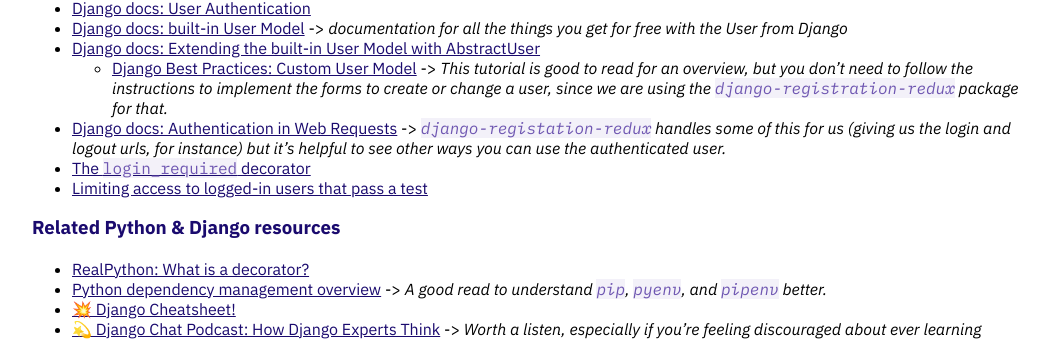
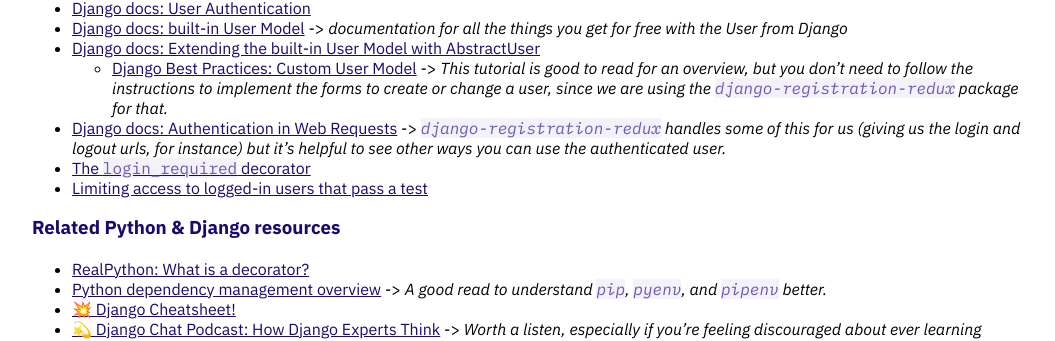
Before and after one commit to Momentum-Team-15/momentum-team-15.github.io, a Jekyll site: the page built from _posts/2022-03-07-py-django-auth.md, in a window 1280 px wide. Shown: the part 883-1224 px from the top of the page, without its empty margins (112-1167 px from the left). Built offline with Jekyll 4.4.1, drawn with Linux system fonts in a browser that asks for light colours; nearby versions of some CDN libraries.

Commit message:
Fix typo

```diff
--- a/_posts/2022-03-07-py-django-auth.md
+++ b/_posts/2022-03-07-py-django-auth.md
@@ -37,7 +37,7 @@ This is a 3-day assignment that you'll work on all week. It is due on Thursday,
 - [Django docs: built-in User Model](https://docs.djangoproject.com/en/4.0/ref/contrib/auth/#user-model) -> _documentation for all the things you get for free with the User from Django_
 - [Django docs: Extending the built-in User Model with AbstractUser](https://docs.djangoproject.com/en/4.0/topics/auth/customizing/#extending-django-s-default-user)
     - [Django Best Practices: Custom User Model](https://learndjango.com/tutorials/django-custom-user-model) -> _This tutorial is good to read for an overview, but you don't need to follow the instructions to implement the forms to create or change a user, since we are using the `django-registration-redux` package for that._
-- [Django docs: Authentication in Web Requests](https://docs.djangoproject.com/en/4.0/topics/auth/default/#authentication-in-web-requests) -> _`django-registation-redux` handles some of this for us (giving us the login and logout urls, for instance) but it's helpful to see other ways you can use the authenticated user._
+- [Django docs: Authentication in Web Requests](https://docs.djangoproject.com/en/4.0/topics/auth/default/#authentication-in-web-requests) -> _`django-registration-redux` handles some of this for us (giving us the login and logout urls, for instance) but it's helpful to see other ways you can use the authenticated user._
 - [The `login_required` decorator](https://docs.djangoproject.com/en/4.0/topics/auth/default/#the-login-required-decorator)
 - [Limiting access to logged-in users that pass a test](https://docs.djangoproject.com/en/4.0/topics/auth/default/#limiting-access-to-logged-in-users-that-pass-a-test)
 
```
